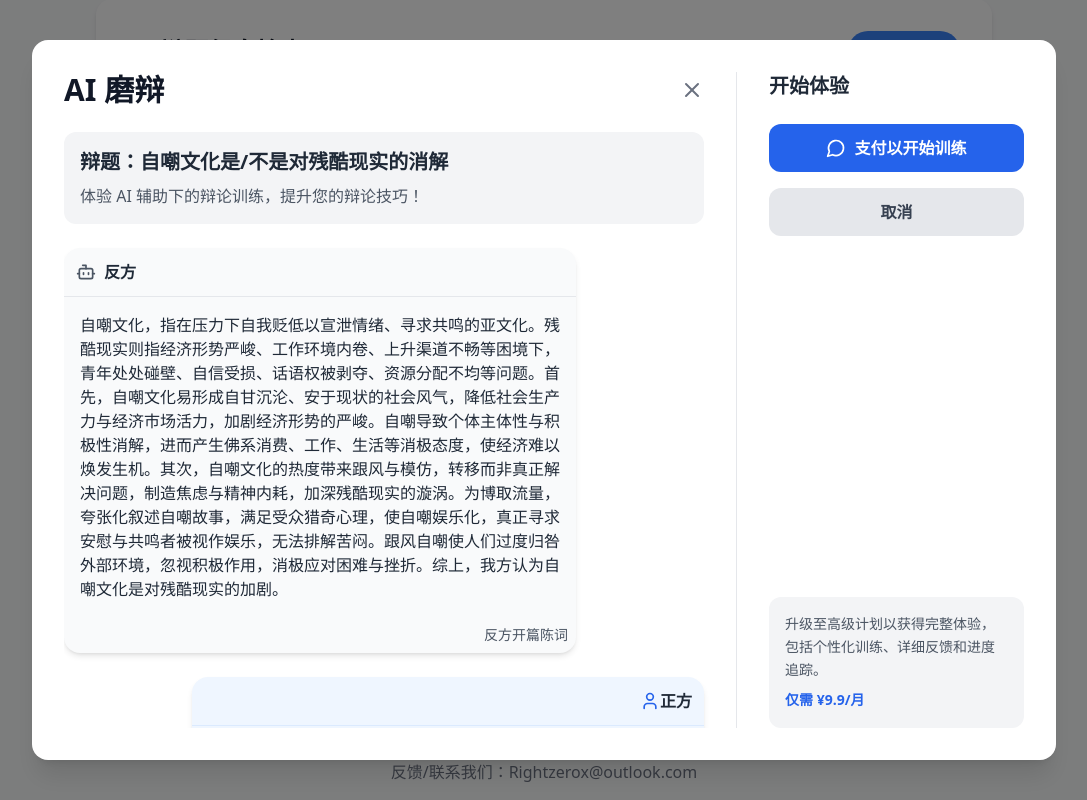
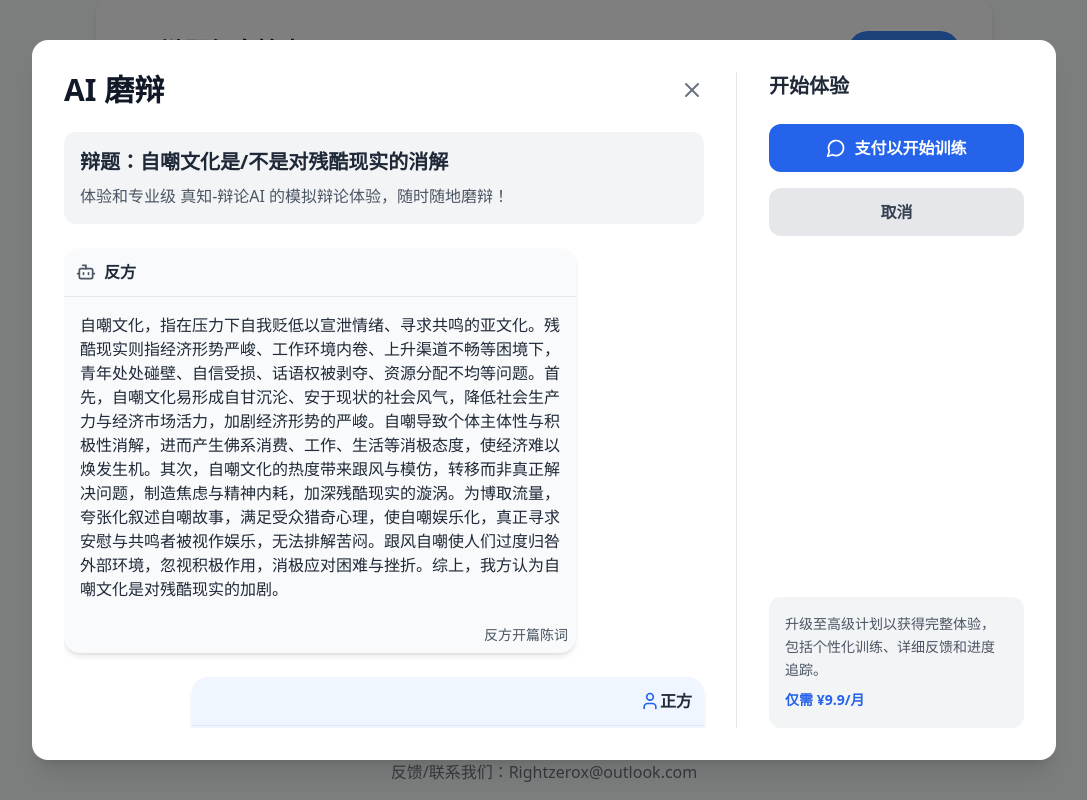
Before and after one commit to RZX00/debate0.2, a React (Vite) app: page / in a window 1280 px wide. Both pictures are taken after a click on the button "体验". Shown: the part 253-1053 px from the top of the page, without its empty margins (96-1183 px from the left). Built offline with nearby package versions, Linux system fonts and the light colour scheme.

Commit message:
Update AIDebateExperience.tsx

```diff
--- a/src/components/AIDebateExperience.tsx
+++ b/src/components/AIDebateExperience.tsx
@@ -65,7 +65,7 @@ const AIDebateExperience: React.FC<{ onClose: () => void }> = ({ onClose }) => {
       <div className="bg-white rounded-2xl shadow-xl p-8 max-w-5xl w-full max-h-[90vh] overflow-hidden flex relative">
         {showNotification && (
           <div className="absolute top-0 left-0 right-0 bg-green-500 text-white p-4 text-center animate-fade-in-up">
-            感谢您的支持！该功能正在积极开发中。一旦上线，我们将立即通知您。期待为您带来更优质的体验！
+            wow！没想到你真的愿意付费体验我们的功能！感谢您的支持！我们会全力开发该功能！一旦上线，我们将立即通知您。期待为您带来更优质的体验！wow！没想到你真的愿意付费体验我们的功能！感谢您的支持！我们会全力开发该功能！一旦上线，我们将立即通知您。期待为您带来更优质的体验！
           </div>
         )}
         <div className="flex-1 pr-8 overflow-y-auto">
@@ -77,7 +77,7 @@ const AIDebateExperience: React.FC<{ onClose: () => void }> = ({ onClose }) => {
           </div>
           <div className="bg-gray-100 rounded-xl p-4 mb-6">
             <h3 className="text-xl font-semibold text-gray-800 mb-2">辩题：{debateTopic}</h3>
-            <p className="text-gray-600">体验 AI 辅助下的辩论训练，提升您的辩论技巧！</p>
+            <p className="text-gray-600">体验和专业级 真知-辩论AI 的模拟辩论体验，随时随地磨辩！</p>
           </div>
           <div className="space-y-6">
             {conversation.map((message, index) => (
```
